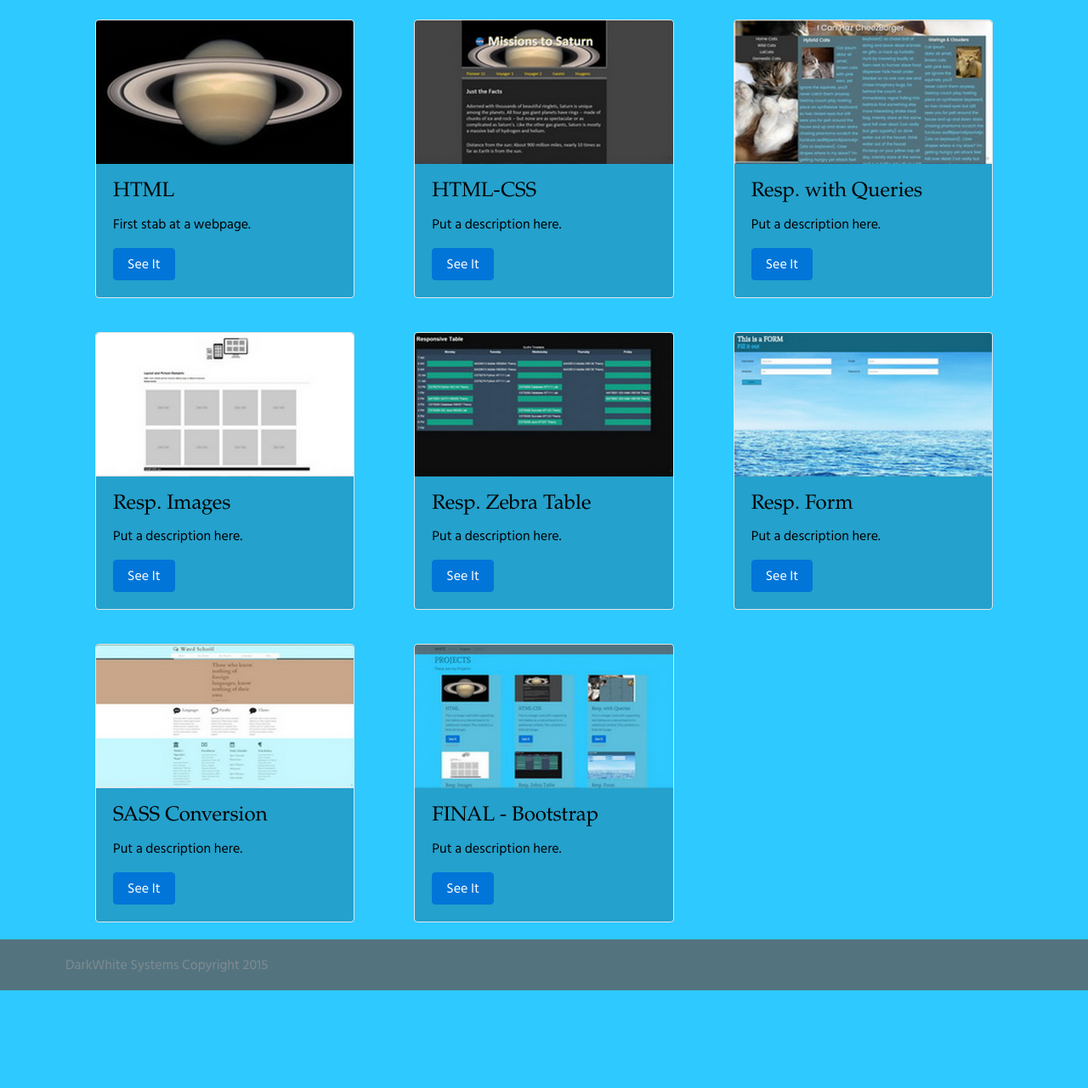
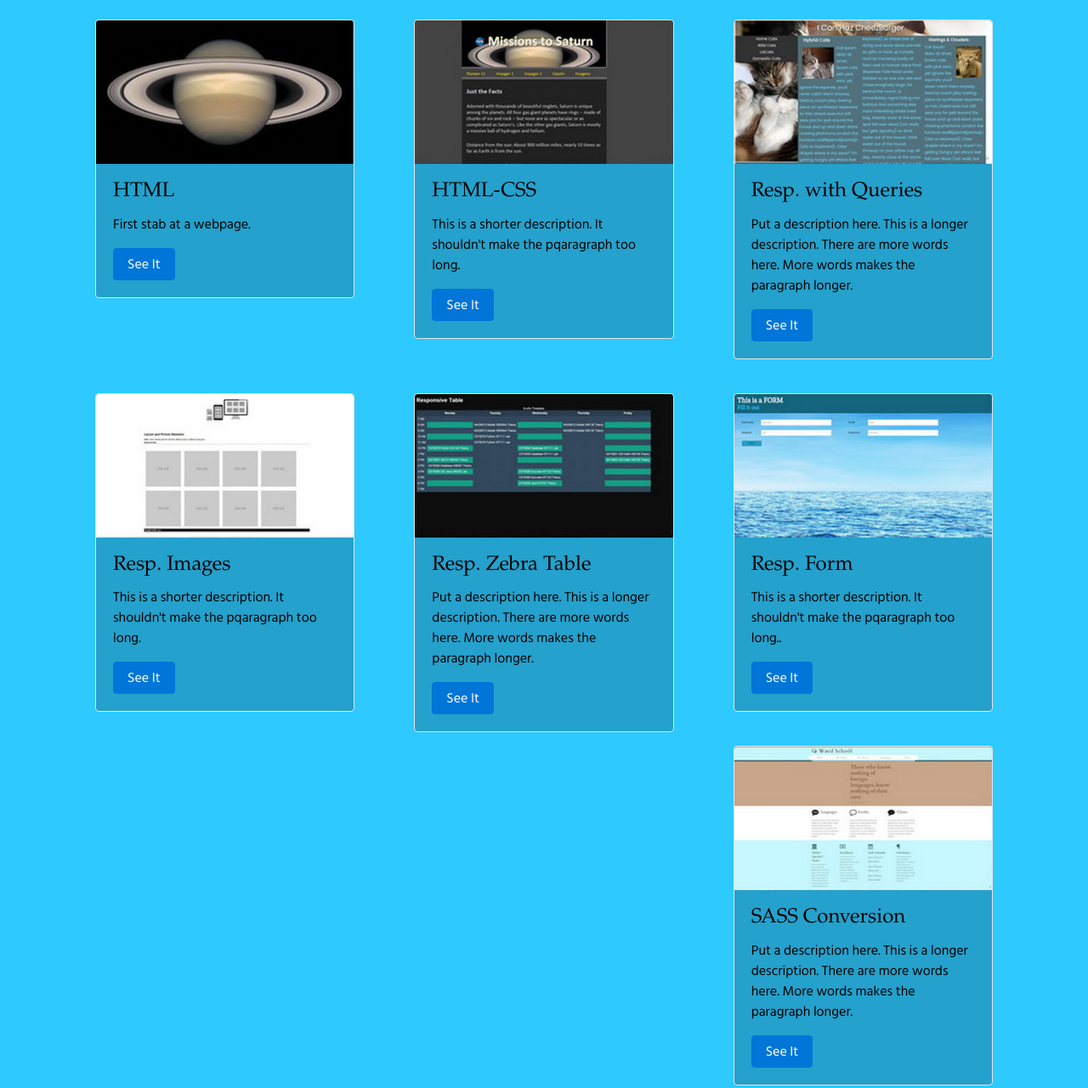
Before and after one commit to whit0835/final, a website: page page_Projects.html in a window 1280 px wide. Shown: the part 155-1436 px from the top of the page at 85% size. Before the commit the page ends 1321 px from the top, so only its background shows below. Drawn offline with Linux system fonts and the light colour scheme; a web font is replaced by a local one.

Commit message:
final touches

```diff
--- a/css/main.css
+++ b/css/main.css
@@ -89,3 +89,7 @@ body > .container {
 	padding-top: 20px;
 	padding-bottom: 20px
 }
+
+.minSize {
+	min-width: 200px;
+}
--- a/page_Projects.html
+++ b/page_Projects.html
@@ -85,7 +85,7 @@
 						<img class="card-img-top img-responsive" src="img/image_2.JPG" alt="Card image cap">
 						<div class="card-block">
 							<h4 class="card-title">HTML-CSS</h4>
-							<p class="card-text">Put a description here.</p>
+							<p class="card-text">This is a shorter description. It shouldn't make the pqaragraph too long.</p>
 							<a href="http://whit0835.github.io/Saturn-HTML/" class="btn btn-primary">See It</a>
 							<p class="card-text"><small class="text-muted"> </small></p>
 						</div>
@@ -96,7 +96,7 @@
 						<img class="card-img-top img-responsive" src="img/image_3.JPG" alt="Card image cap">
 						<div class="card-block">
 							<h4 class="card-title">Resp. with Queries</h4>
-							<p class="card-text">Put a description here.</p>
+							<p class="card-text">Put a description here. This is a longer description. There are more words here. More words makes the paragraph longer.</p>
 							<a href="http://whit0835.github.io/mad9013-midterm/" class="btn btn-primary">See It</a>
 							<p class="card-text"><small class="text-muted"> </small></p>
 						</div>
@@ -109,7 +109,7 @@
 						<img class="card-img-top img-responsive" src="img/image_4.JPG" alt="Card image cap">
 						<div class="card-block">
 							<h4 class="card-title">Resp. Images</h4>
-							<p class="card-text">Put a description here.</p>
+							<p class="card-text">This is a shorter description. It shouldn't make the pqaragraph too long.</p>
 							<a href="http://whit0835.github.io/MAD9013-Responsive-Images/" class="btn btn-primary">See It</a>
 							<p class="card-text"><small class="text-muted"> </small></p>
 						</div>
@@ -120,7 +120,7 @@
 						<img class="card-img-top img-responsive" src="img/image_5.JPG" alt="Card image cap">
 						<div class="card-block">
 							<h4 class="card-title">Resp. Zebra Table</h4>
-							<p class="card-text">Put a description here.</p>
+							<p class="card-text">Put a description here. This is a longer description. There are more words here. More words makes the paragraph longer.</p>
 							<a href="http://whit0835.github.io/Zebra-Table/" class="btn btn-primary">See It</a>
 							<p class="card-text"><small class="text-muted"> </small></p>
 						</div>
@@ -131,7 +131,7 @@
 						<img class="card-img-top img-responsive" src="img/image_6.JPG" alt="Card image cap">
 						<div class="card-block">
 							<h4 class="card-title">Resp. Form</h4>
-							<p class="card-text">Put a description here.</p>
+							<p class="card-text">This is a shorter description. It shouldn't make the pqaragraph too long..</p>
 							<a href="http://whit0835.github.io/Resp-Form/" class="btn btn-primary">See It</a>
 							<p class="card-text"><small class="text-muted"> </small></p>
 						</div>
@@ -144,7 +144,7 @@
 						<img class="card-img-top img-responsive" src="img/image_7.JPG" alt="Card image cap">
 						<div class="card-block">
 							<h4 class="card-title">SASS Conversion</h4>
-							<p class="card-text">Put a description here.</p>
+							<p class="card-text">Put a description here. This is a longer description. There are more words here. More words makes the paragraph longer.</p>
 							<a href="http://whit0835.github.io/sass-conversion/" class="btn btn-primary">See It</a>
 							<p class="card-text"><small class="text-muted"> </small></p>
 						</div>
@@ -155,7 +155,7 @@
 						<img class="card-img-top img-responsive" src="img/image_8.JPG" alt="Card image cap">
 						<div class="card-block">
 							<h4 class="card-title">FINAL - Bootstrap</h4>
-							<p class="card-text">Put a description here.</p>
+							<p class="card-text">This is a shorter description. It shouldn't make the pqaragraph too long.</p>
 							<a href="http://whit0835.github.io/final/" class="btn btn-primary">See It</a>
 							<p class="card-text"><small class="text-muted"> </small></p>
 						</div>
```
Also changed, not shown: index.html (+1 -1 lines), notes.txt (added, +7 -0 lines), page_Contact.html (+1 -1 lines).
